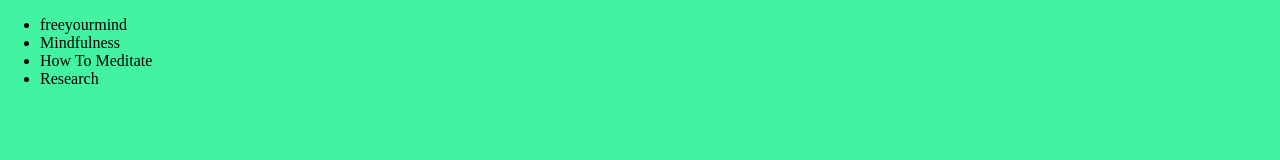
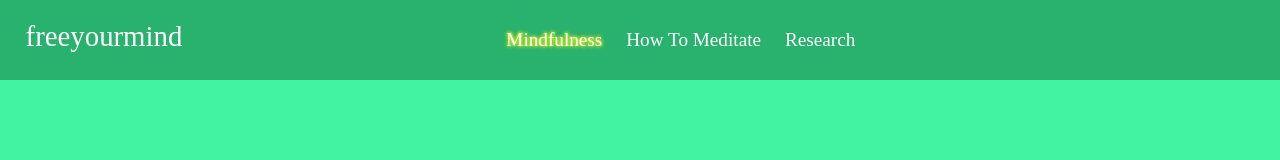
Before and after one commit to NathanTipper/MindfulnessAndMeditation, a plain HTML site: page html/what-is-mind-med.html in a window 1280 px wide. Shown: the top 160 px of the page. Drawn offline with Linux system fonts and the light colour scheme.

Commit message:
started on mindfulness page

```diff
--- a/css/mind-med.css
+++ b/css/mind-med.css
@@ -1,3 +1,5 @@
+/* TAGS */
+
 * {
     box-sizing: border-box;
 }
@@ -11,3 +13,53 @@ body {
     padding: 0;
     background: #42f4a1;
 }
+
+nav {
+	width: 100%;
+	height: 80px;
+	position: fixed;
+	background: #29b26d;
+}
+
+nav ul {
+	list-style-type: none;
+	padding: 0;
+	margin: 0;
+	height: 100%;
+}
+
+nav ul li {
+	display: inline-block;
+	margin-right: 20px;
+	margin-top: 20px;
+	font-size: 1.2em;
+}
+
+nav ul li a {
+	text-decoration: none;
+	color: #FFF;
+}
+
+/* CLASSES */
+.home {
+	margin-right: 25%;
+	margin-left: 2%;
+	font-size: 1.8em;
+}
+
+.home a {
+	text-decoration: none;
+	color: #FFF;
+}
+
+.active {
+	text-shadow: 0 0 0.2em #FFFF00, 0 0 0.2em #FFFF00;
+}
+.active:hover {
+	cursor: default;
+}
+
+/* IDS */
+#random-div {
+	height: 2000px;
+}
--- a/html/what-is-mind-med.html
+++ b/html/what-is-mind-med.html
@@ -9,13 +9,17 @@
         <header>
             <nav>
                 <ul>
-                    <li>freeyourmind</li>
-                    <li class="active">Mindfulness</li>
-                    <li>How To Meditate</li>
-                    <li>Research</li>
+                    <li class="home"><a href="../index.html">freeyourmind</a></li>
+                    <li><a href="#" class="active">Mindfulness</a></li>
+                    <li><a href="./how-to-meditate.html">How To Meditate</a></li>
+                    <li><a href="./research.html">Research</a></li>
                 </ul>
             </nav>
         </header>
+        <main>
+            <div id="random-div">
 
+            </div>
+        </main>
     </body>
 </html>
```
Also changed, not shown: css/main-page.css (+9 -4 lines), index.html (+7 -7 lines), js/functionality.js (+5 -3 lines).
